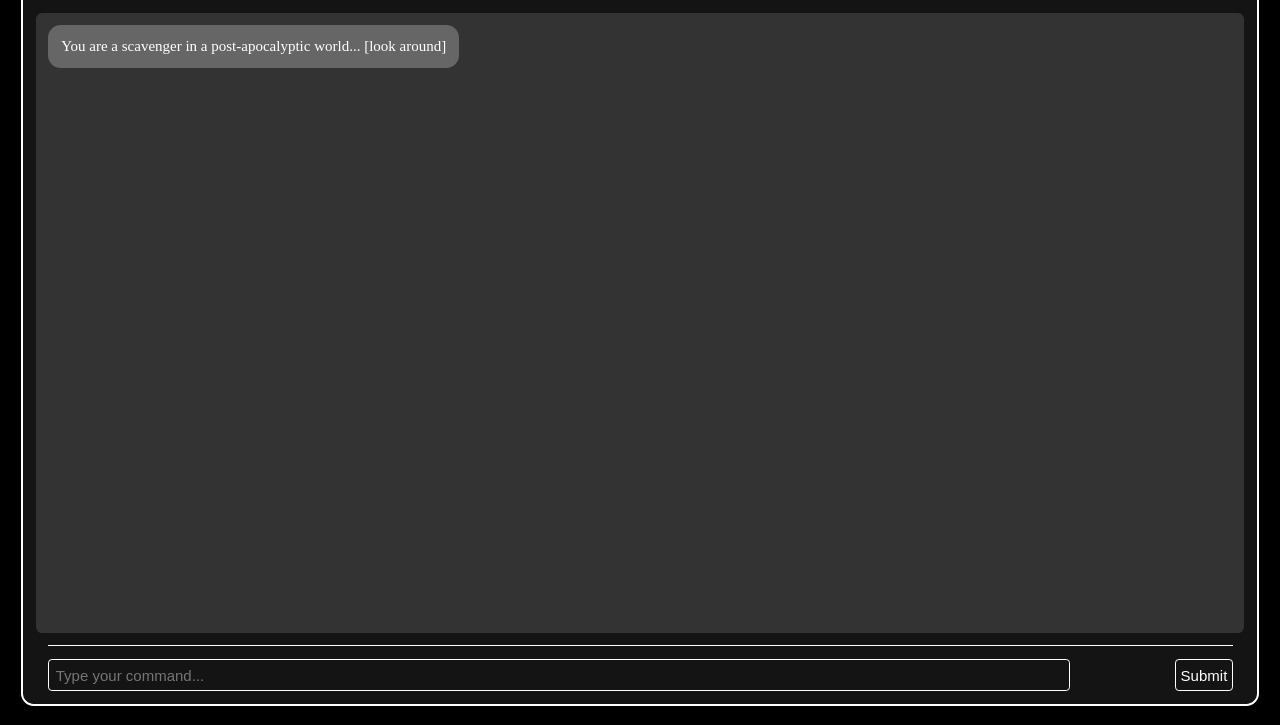
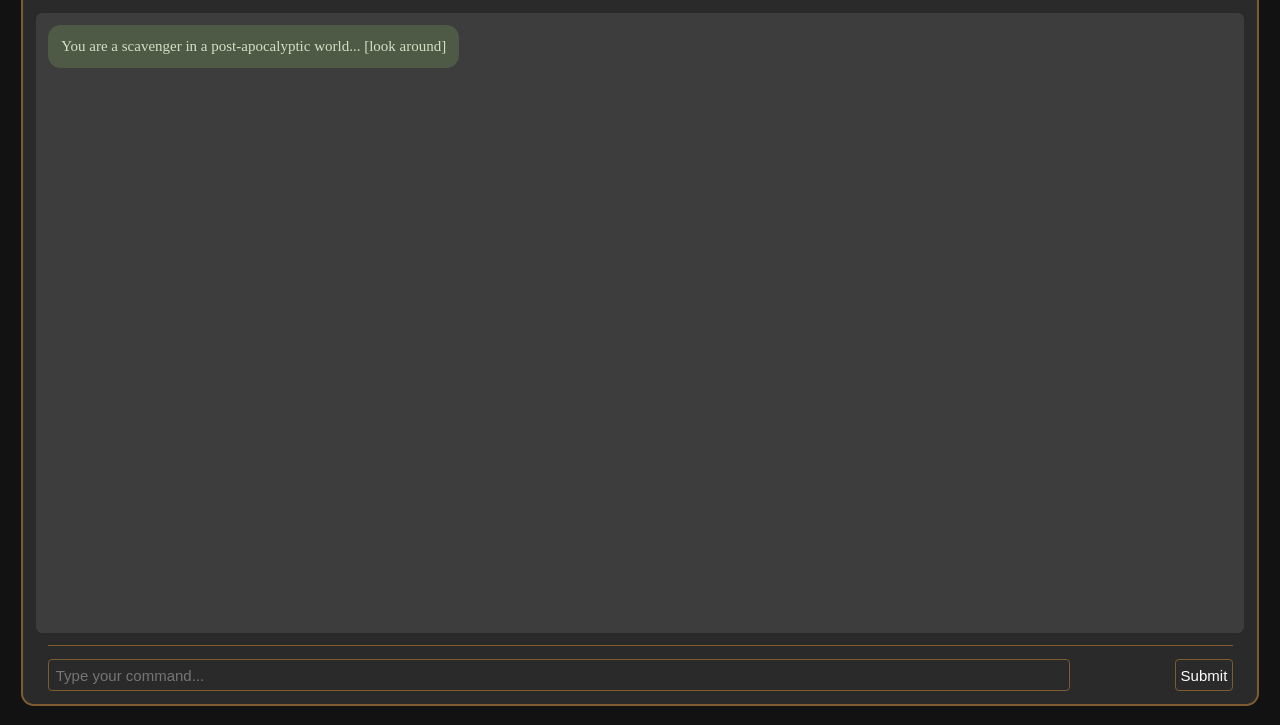
Before and after one commit to maahibatra/Wasteland-Wanderer, a website: page public/index.html in a window 1280 px wide. Shown: the part 75-800 px from the top of the page. Drawn offline with Linux system fonts and the light colour scheme.

Commit message:
post apocalyptic theme and readme added

```diff
--- a/public/src/main.js
+++ b/public/src/main.js
@@ -17,7 +17,7 @@ document.getElementById('submit').addEventListener('click', () => {
 
     const userMessage = document.createElement('div');
     userMessage.classList.add('user-message');
-    userMessage.textContent = `You: ${command}`;
+    userMessage.textContent = `${command}`;
     document.getElementById('story').appendChild(userMessage);
 
     commandInput.value = '';
@@ -34,7 +34,7 @@ document.getElementById('submit').addEventListener('click', () => {
             const story = document.getElementById('story');
             const aiMessage = document.createElement('div');
             aiMessage.classList.add('ai-message');
-            aiMessage.textContent = `AI: ${data.response}`;
+            aiMessage.textContent = `${data.response}`;
             story.appendChild(aiMessage);
             story.scrollTop = story.scrollHeight;
         })
--- a/public/style.css
+++ b/public/style.css
@@ -1,12 +1,12 @@
 body {
-    background-color: black;
-    color: white;
+    background-color: #121212;
+    color: #e4e4e4;
     overflow-y: hidden;
 }
 
 .game {
-    background-color: rgb(20, 20, 20);
-    border: 0.2vw solid white;
+    background-color: #2a2a2a;
+    border: 0.2vw solid #7f5c30;
     border-radius: 1vw;
     min-height: 95.5vh;
     margin: 1vw;
@@ -19,22 +19,22 @@ body {
     font-size: clamp(20px, 2vw, 40px);
     margin: 1.2vw 2vw 0vw;
     display: inline-block;
-    border-bottom: 0.2vw solid white;
+    border-bottom: 0.2vw solid #7f5c30;
 }
 
 .story {
     font-size: clamp(15px, 0.9vw, 30px);
     margin: 1vw;
     padding: 1vw;
-    background-color: #333;
+    background-color: #3d3d3d;
     border-radius: 0.5vw;
-    flex-grow: 1; /* Allow story to grow and fill space */
+    flex-grow: 1;
     overflow-y: auto;
     word-wrap: break-word;
     white-space: pre-wrap;
     display: flex;
     flex-direction: column;
-    gap: 1vw; /* Adds space between messages */
+    gap: 1vw;
 }
 
 .chat {
@@ -42,7 +42,7 @@ body {
     flex-direction: column;
     max-height: 88vh;
     justify-content: flex-end;
-    flex-grow: 1; /* Allow chat to grow and take up available space */
+    flex-grow: 1;
     overflow-y: auto;
     overflow-x: hidden;
 }
@@ -55,7 +55,7 @@ body {
     margin: 0 2vw;
     padding-top: 1vw;
     padding-bottom: 1vw;
-    border-top: 0.1vw solid white;
+    border-top: 0.1vw solid #7f5c30;
 }
 
 .command {
@@ -63,7 +63,7 @@ body {
     padding: 0.5vw;
     font-size: clamp(15px, 0.9vw, 30px);
     background-color: transparent;
-    border: 0.1vw solid white;
+    border: 0.1vw solid #7f5c30;
     border-radius: 0.3vw;
     color: white;
     outline: none;
@@ -76,14 +76,14 @@ body {
     font-size: clamp(15px, 0.9vw, 30px);
     color: white;
     background-color: transparent;
-    border: 0.1vw solid white;
+    border: 0.1vw solid #7f5c30;
     border-radius: 0.3vw;
     cursor: pointer;
     flex-shrink: 0;
 }
 
 .user-message {
-    background-color: #444;
+    background-color: #6a4f33;
     border-radius: 1vw;
     margin-bottom: 1vw;
     padding: 1vw;
@@ -91,23 +91,25 @@ body {
     align-self: flex-end;
     word-wrap: break-word;
     white-space: pre-wrap;
+    color: #f5f5f5;
 }
 
 .ai-message {
-    background-color: #666;
+    background-color: #4e5a46;
     border-radius: 1vw;
     margin-bottom: 1vw;
     padding: 1vw;
     max-width: 70%;
-    align-self: flex-start; /* Align to left */
+    align-self: flex-start;
     word-wrap: break-word;
     white-space: pre-wrap;
+    color: #d1e0c5;
 }
 
 .error-message {
     background-color: #444;
     color: white;
-    border: 0.1vw solid white;
+    border: 0.1vw solid #7f5c30;
     border-radius: 0.4vw;
     padding: 1vw;
     max-width: 70%;
```
Also changed, not shown: README.md.
